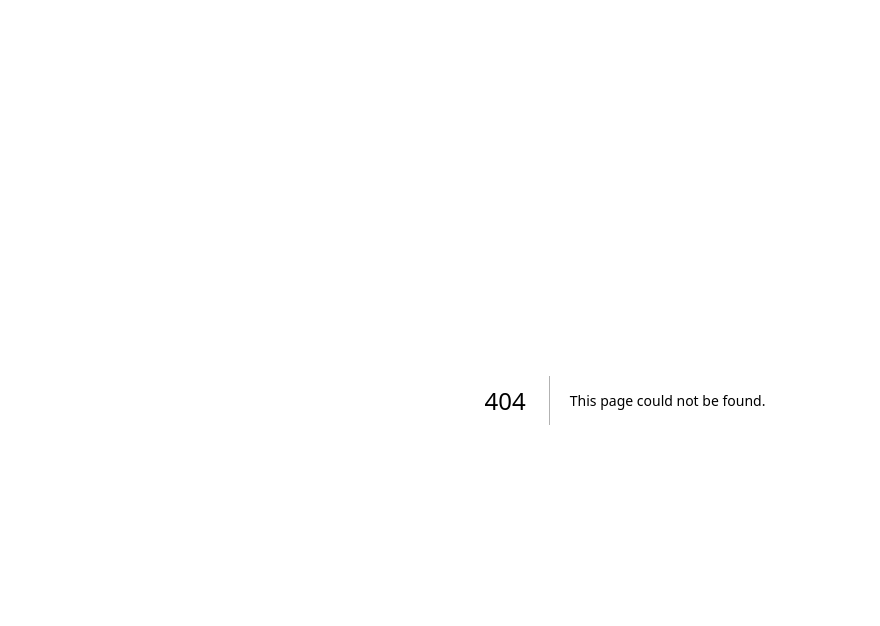
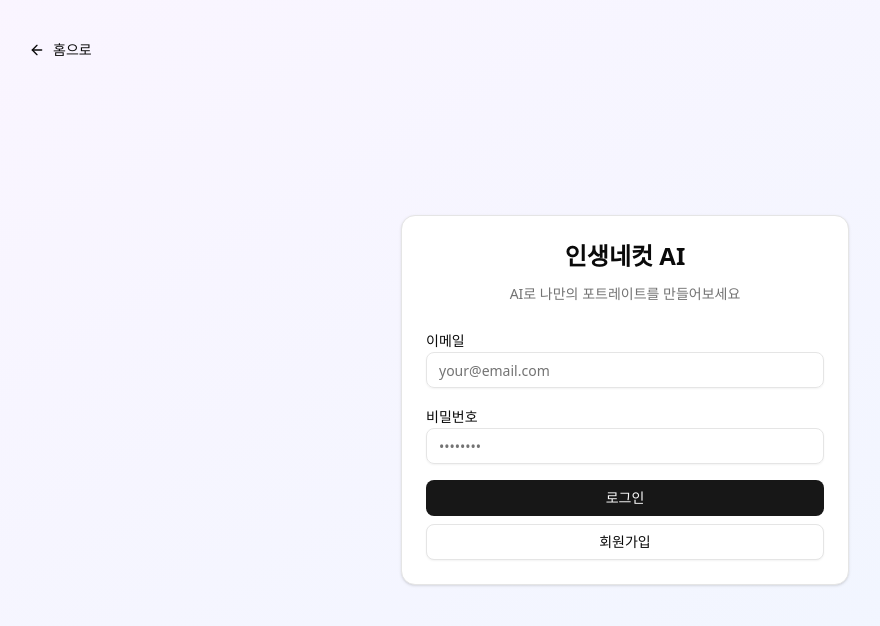
Before and after one commit to sangjun231/banana, a Next.js app: page /login in a window 1280 px wide. Before the commit this address had no page. Shown: the top 626 px of the page, without its empty margins (15-895 px from the left). Built offline with nearby package versions, Linux system fonts and the light colour scheme; no server answers.

Commit message:
add: login page

```diff
--- /dev/null
+++ b/src/app/login/page.tsx
@@ -0,0 +1,134 @@
+"use client";
+
+import { ArrowLeft } from "lucide-react";
+import Link from "next/link";
+import { useRouter } from "next/navigation";
+import { useState } from "react";
+import { Button } from "@/components/ui/button";
+import {
+  Card,
+  CardContent,
+  CardDescription,
+  CardHeader,
+  CardTitle,
+} from "@/components/ui/card";
+import { Input } from "@/components/ui/input";
+import { createClient } from "@/lib/supabase/client";
+
+export default function LoginPage() {
+  const [email, setEmail] = useState("");
+  const [password, setPassword] = useState("");
+  const [loading, setLoading] = useState(false);
+  const [error, setError] = useState("");
+  const router = useRouter();
+  const supabase = createClient();
+
+  const handleLogin = async (e: React.FormEvent) => {
+    e.preventDefault();
+    setLoading(true);
+    setError("");
+
+    const { error } = await supabase.auth.signInWithPassword({
+      email,
+      password,
+    });
+
+    if (error) {
+      setError(error.message);
+      setLoading(false);
+    } else {
+      router.push("/");
+      router.refresh();
+    }
+  };
+
+  const handleSignUp = async () => {
+    setLoading(true);
+    setError("");
+
+    const { error } = await supabase.auth.signUp({
+      email,
+      password,
+    });
+
+    if (error) {
+      setError(error.message);
+      setLoading(false);
+    } else {
+      setError("회원가입 성공! 이메일을 확인해주세요.");
+      setLoading(false);
+    }
+  };
+
+  return (
+    <div className="flex min-h-screen items-center justify-center bg-gradient-to-br from-purple-50 to-blue-50 p-4">
+      <div className="absolute top-8 left-8">
+        <Link href="/">
+          <Button variant="ghost" className="gap-2">
+            <ArrowLeft className="h-4 w-4" />
+            홈으로
+          </Button>
+        </Link>
+      </div>
+      <Card className="w-full max-w-md">
+        <CardHeader className="space-y-1">
+          <CardTitle className="text-center font-bold text-2xl">
+            인생네컷 AI
+          </CardTitle>
+          <CardDescription className="text-center">
+            AI로 나만의 포트레이트를 만들어보세요
+          </CardDescription>
+        </CardHeader>
+        <CardContent>
+          <form onSubmit={handleLogin} className="space-y-4">
+            <div className="space-y-2">
+              <label htmlFor="email" className="font-medium text-sm">
+                이메일
+              </label>
+              <Input
+                id="email"
+                type="email"
+                placeholder="your@email.com"
+                value={email}
+                onChange={(e) => setEmail(e.target.value)}
+                required
+                disabled={loading}
+              />
+            </div>
+
+            <div className="space-y-2">
+              <label htmlFor="password" className="font-medium text-sm">
+                비밀번호
+              </label>
+              <Input
+                id="password"
+                type="password"
+                placeholder="••••••••"
+                value={password}
+                onChange={(e) => setPassword(e.target.value)}
+                required
+                disabled={loading}
+              />
+            </div>
+
+            {error && <p className="text-red-500 text-sm">{error}</p>}
+
+            <div className="flex flex-col gap-2">
+              <Button type="submit" className="w-full" disabled={loading}>
+                {loading ? "처리중..." : "로그인"}
+              </Button>
+              <Button
+                type="button"
+                variant="outline"
+                onClick={handleSignUp}
+                disabled={loading}
+              >
+                회원가입
+              </Button>
+            </div>
+          </form>
+        </CardContent>
+      </Card>
+    </div>
+  );
+}
```
